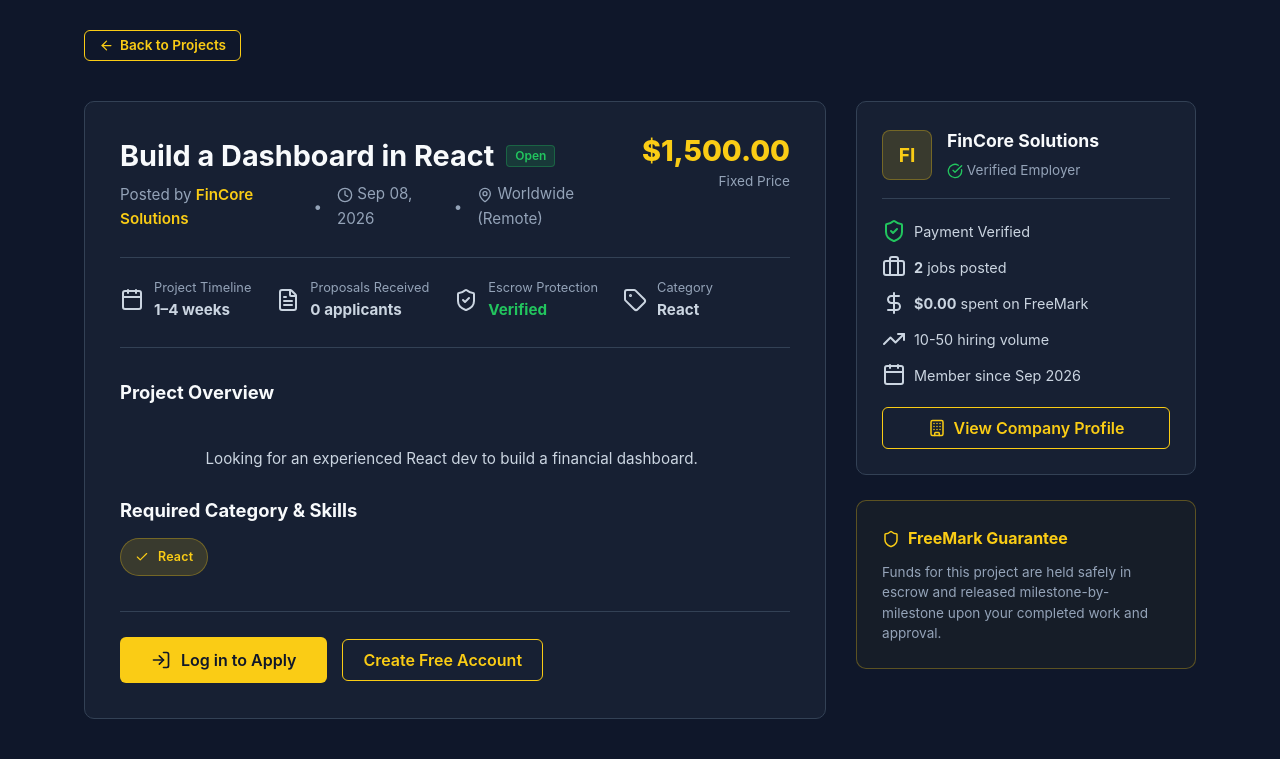
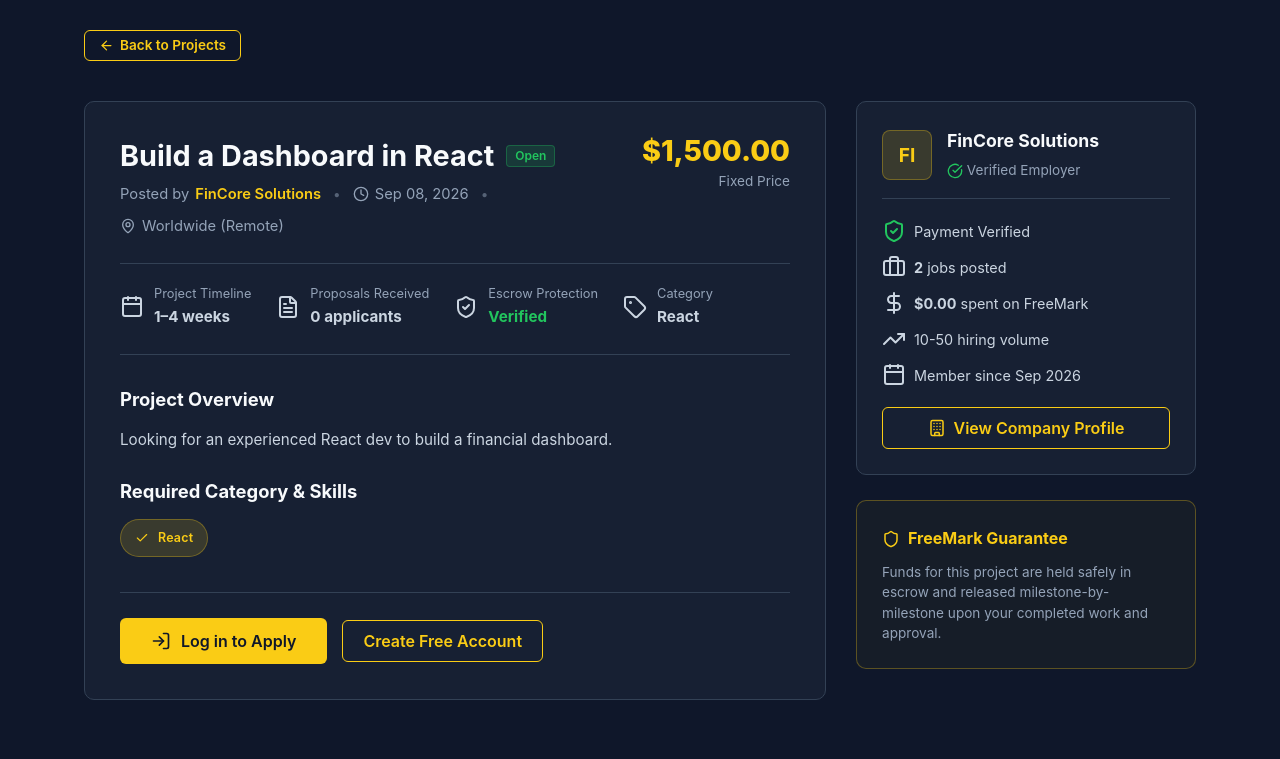
Before and after one commit to iafuad/FreeMark, a PHP site: page /FreeMark/guest/job-details.php?id=1 in a window 1280 px wide. Shown: the part 73-832 px from the top of the page. Run offline with PHP 8.4, Linux system fonts and the light colour scheme; data comes from the database, SQL or seed files in the repository; data that the repository does not hold is empty.

Commit message:
Enhance job details and invitation display: improve layout, adjust spacing, and trim message content for better readability

```diff
--- a/css/guest/components.css
+++ b/css/guest/components.css
@@ -205,6 +205,11 @@
     border-bottom: 1px solid var(--border-color);
 }
 
+.job-header-top > div:first-child {
+    flex: 1;
+    min-width: 0;
+}
+
 .job-header-top h1 {
     font-size: 1.8rem;
     color: var(--text-primary);
@@ -214,10 +219,25 @@
 
 .job-client-subtitle {
     color: var(--text-secondary);
-    font-size: 0.95rem;
+    font-size: 0.92rem;
     display: flex;
     align-items: center;
-    gap: 15px;
+    flex-wrap: wrap;
+    gap: 8px 12px;
+}
+
+.job-client-subtitle span {
+    display: inline-flex;
+    align-items: center;
+    gap: 6px;
+    white-space: nowrap;
+}
+
+.job-client-subtitle .meta-dot {
+    color: var(--text-secondary);
+    opacity: 0.5;
+    font-size: 0.85rem;
+    user-select: none;
 }
 
 .job-budget-box {
@@ -241,7 +261,8 @@
 
 .job-meta-pills {
     display: flex;
-    gap: 25px;
+    flex-wrap: wrap;
+    gap: 20px 25px;
     margin-bottom: 30px;
     padding-bottom: 25px;
     border-bottom: 1px solid var(--border-color);
@@ -253,6 +274,7 @@
     gap: 10px;
     font-size: 0.95rem;
     color: #cbd5e1;
+    white-space: nowrap;
 }
 
 .meta-pill-item i {
@@ -276,6 +298,8 @@
     color: #cbd5e1;
     line-height: 1.7;
     font-size: 0.95rem;
+    white-space: pre-wrap;
+    margin-bottom: 25px;
 }
 
 .job-responsibilities-list {
--- a/freelancer/invitation.php
+++ b/freelancer/invitation.php
@@ -151,9 +151,7 @@ if (!$invitation) {
                         <div class="card-body">
                             <div class="client-message-box" style="padding: 20px; background: rgba(255,255,255,0.03); border: 1px solid var(--border-color); border-radius: 6px; margin-bottom: 20px;">
                                 <h4 style="margin: 0 0 10px 0;">Message from <?= htmlspecialchars($invitation['company_name'] ?: $invitation['client_name']) ?></h4>
-                                <p style="line-height: 1.5; color: var(--text-secondary); margin: 0; white-space: pre-wrap;">
-                                    <?= htmlspecialchars($invitation['message']) ?>
-                                </p>
+                                <p style="line-height: 1.5; color: var(--text-secondary); margin: 0; white-space: pre-wrap;"><?= htmlspecialchars(trim($invitation['message'])) ?></p>
                             </div>
 
                             <div class="info-row" style="display: flex; gap: 30px; margin-bottom: 25px;">
--- a/guest/job-details.php
+++ b/guest/job-details.php
@@ -119,9 +119,9 @@ $initials = strtoupper(substr($client_display_name, 0, 2));
                         </div>
                         <div class="job-client-subtitle">
                             <span>Posted by <a href="client-profile.php?id=<?= $job['client_id'] ?>" style="color: var(--accent); text-decoration: none; font-weight: 600;"><?= htmlspecialchars($client_display_name) ?></a></span>
-                            <span>•</span>
+                            <span class="meta-dot">•</span>
                             <span><i data-lucide="clock" class="icon-inline"></i> <?= date('M d, Y', strtotime($job['created_at'])) ?></span>
-                            <span>•</span>
+                            <span class="meta-dot">•</span>
                             <span><i data-lucide="map-pin" class="icon-inline"></i> Worldwide (Remote)</span>
                         </div>
                     </div>
@@ -165,9 +165,7 @@ $initials = strtoupper(substr($client_display_name, 0, 2));
                 </div>
 
                 <h3 class="job-section-title">Project Overview</h3>
-                <div class="job-body-text" style="white-space: pre-wrap; margin-bottom: 25px;">
-                    <?= htmlspecialchars($job['description']) ?>
-                </div>
+                <div class="job-body-text"><?= htmlspecialchars(trim($job['description'])) ?></div>
 
                 <h3 class="job-section-title">Required Category & Skills</h3>
                 <div class="tags card-tags">
```
